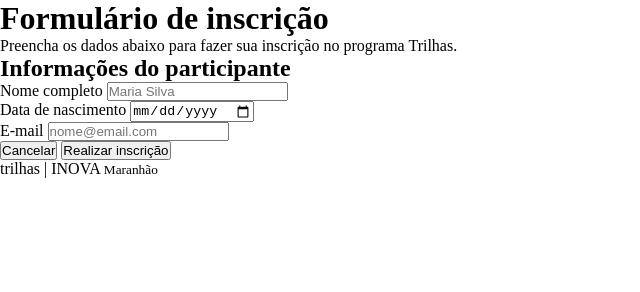
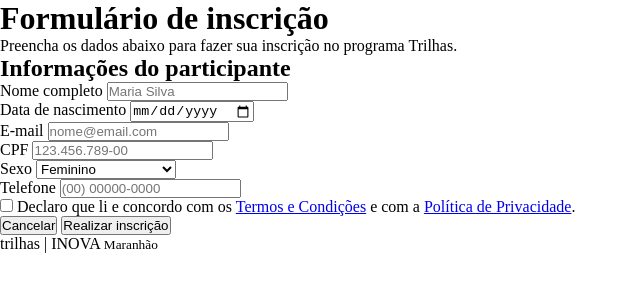
Before and after one commit to andreluisaguiar/FormularioTrilhas, a plain HTML site: page index.html in a window 1280 px wide. Shown: the whole page, without its empty margins (0-640 px from the left). Drawn offline with Linux system fonts and the light colour scheme.

Commit message:
Adicionado item 2.5

```diff
--- a/index.html
+++ b/index.html
@@ -35,6 +35,48 @@
         <input type="email" id="email" name="email" placeholder="nome@email.com">
 
       <!-- 2.5 Abaixo de cada campo validado, um span de erro (ver "Combinado" no README) (Maria) -->
+          <span class="mensagem-erro" id="erro-data-nascimento" aria-live="polite"></span>
+      </div>
+
+      <div class="campo">
+        <label for="cpf">CPF</label>
+        <input type="text" id="cpf" name="cpf" placeholder="123.456.789-00" maxlength="14" inputmode="numeric">
+
+        <!-- 2.5 -->
+        <span class="mensagem-erro" id="erro-cpf" aria-live="polite"></span>
+      </div>
+
+      <div class="campo">
+        <label for="sexo">Sexo</label>
+        <select id="sexo" name="sexo">
+          <option value="Feminino">Feminino</option>
+          <option value="Masculino">Masculino</option>
+          <option value="Outro">Outro</option>
+          <option value="Prefiro não informar">Prefiro não informar</option>
+        </select>
+      </div>
+
+         <!-- 2.5 -->
+           <span class="mensagem-erro" id="erro-email" aria-live="polite"></span>
+      </div>
+
+      <div class="campo">
+        <label for="telefone">Telefone</label>
+        <input type="tel" id="telefone" name="telefone" placeholder="(00) 00000-0000">
+
+         <!-- 2.5 -->
+          <span class="mensagem-erro" id="erro-telefone" aria-live="polite"></span>
+      </div>
+
+      <div class="terms-group">
+        <input type="checkbox" id="termos" name="termos">
+        <label for="termos">
+          Declaro que li e concordo com os
+          <a href="#termos" onclick="return false;">Termos e Condições</a> e
+          com a
+          <a href="#privacidade" onclick="return false;">Política de Privacidade</a>.
+        </label>
+      </div>
 
       <!-- 2.4 Botões "Cancelar" e "Realizar inscrição" (Maria) -->
        <div class="form-actions">
```
